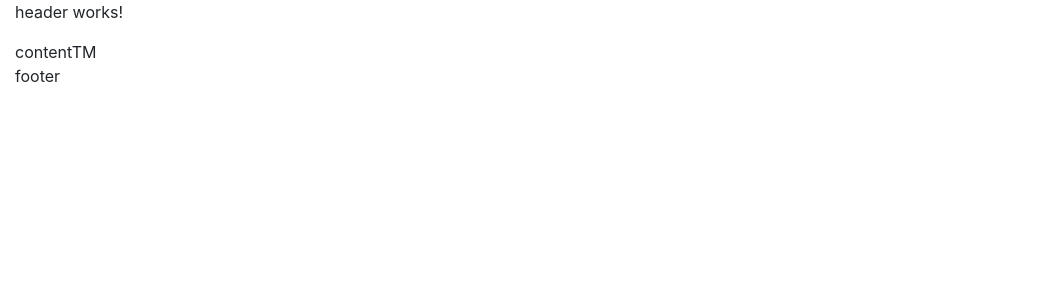
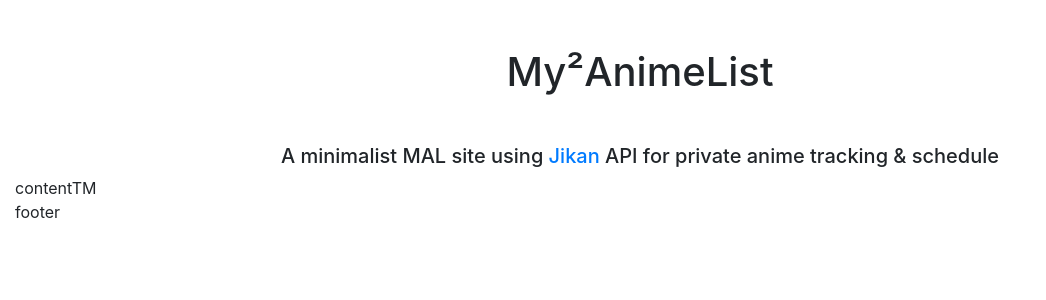
Before and after one commit to nabi1103/private-mal-site, an Angular app: page / in a window 1280 px wide. Shown: the top 300 px of the page, without its empty margins (0-1046 px from the left). Built offline with nearby package versions, Linux system fonts and the light colour scheme.

Commit message:
add(header.html): add header template

```diff
--- a/src/app/modules/header/components/header/header.component.html
+++ b/src/app/modules/header/components/header/header.component.html
@@ -1 +1,18 @@
-<p>header works!</p>
+<div class="container-fluid">
+    <div class="row">
+        <div class="col-12">
+            <h1 class="text-center my-5">
+                My²AnimeList
+            </h1>
+            <h5 class="text-center">
+                A minimalist MAL site using
+                <span>
+                    <a href="https://docs.api.jikan.moe/" target="_blank">
+                        Jikan
+                    </a>
+                </span>
+                API for private anime tracking & schedule
+            </h5>
+        </div>
+    </div>
+</div>
```
